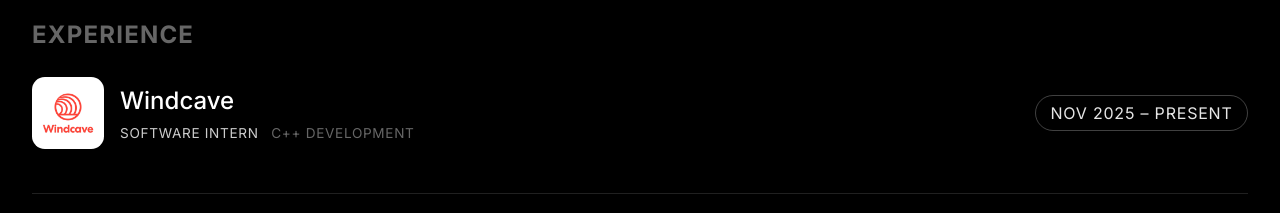
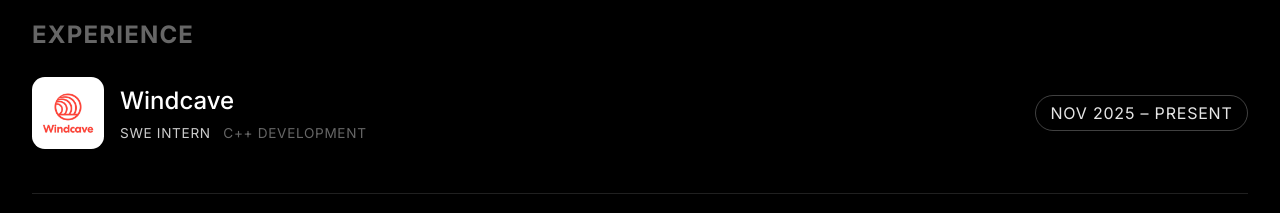
Before and after one commit to vqiu25/portfolio, a React (Vite) app: page / in a window 1280 px wide. Shown: the part 1940-2153 px from the top of the page. Built offline with nearby package versions, Linux system fonts and the light colour scheme; no server answers.

Commit message:
📝 update experience

```diff
--- a/src/components/app/experience/Experience.tsx
+++ b/src/components/app/experience/Experience.tsx
@@ -8,7 +8,7 @@ export default function Experience() {
       <ExperienceCard
         imagePath="src/assets/windcave.png"
         companyName="Windcave"
-        roleName="Software Intern"
+        roleName="SWE Intern"
         description="C++ Development"
         startDate="Nov 2025"
         endDate="Present"
```
